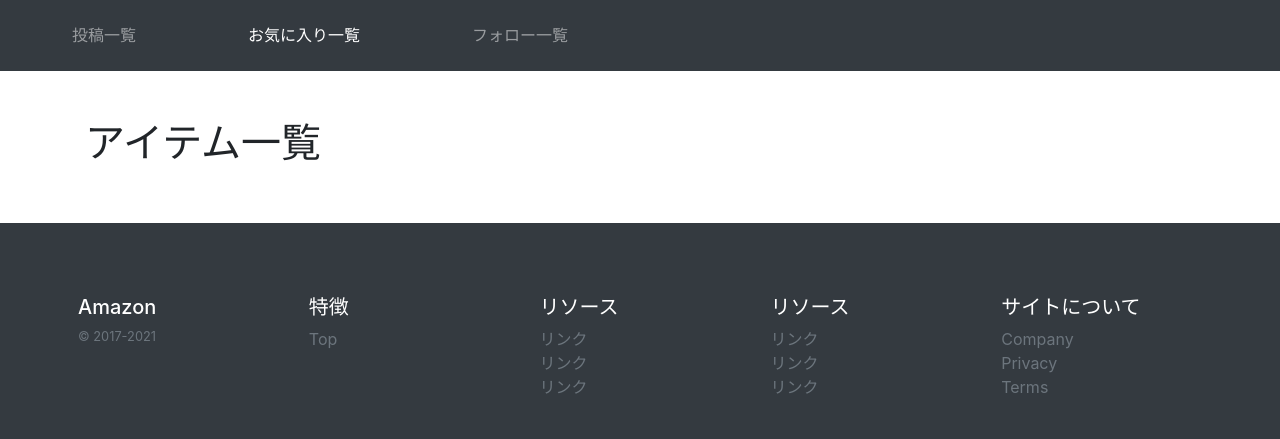
After one commit to ajdjaiuoapooiad/project7-youtube, a Django app: template templates/pages/user_good.html in a window 1280 px wide. The commit adds this page. Shown: the part 713-1152 px from the top of the page. Run offline with Django 3.2, Linux system fonts and the light colour scheme; the template is opened without the code that fills it, so the values that code supplies are empty.

Commit message:
user__list design

```diff
--- a/base/models/item_models.py
+++ b/base/models/item_models.py
@@ -1,6 +1,8 @@
 from django.db import models
 import os
 from django.utils.crypto import get_random_string
+from django.contrib.auth import get_user_model
+
 
 #関数
 
@@ -46,6 +48,9 @@ class Item(models.Model):
     created_at=models.DateTimeField(auto_now_add=True)
     updated_at=models.DateTimeField(auto_now=True)
 
+    #Userとの紐付け
+
+
     category=models.ForeignKey(Category,on_delete=models.SET_NULL,null=True,blank=True)
     tags=models.ManyToManyField(Tag,blank=True)
 
--- a/base/views/item_views.py
+++ b/base/views/item_views.py
@@ -19,6 +19,8 @@ class ItemCreateView(generic.CreateView):
 
 
 
+
+
 class ItemUpdateView(generic.UpdateView):
     model=Item
     form_class=ItemCreateForm
--- a/config/urls.py
+++ b/config/urls.py
@@ -27,7 +27,10 @@ urlpatterns = [
     path('login/',views.Login.as_view()),
     path('signup/',views.SignupView.as_view()),
 
-    #
+    #User
+    path('user/<str:pk>/',views.UserListView.as_view()),
+    path('user/good/<str:pk>/',views.GoodView.as_view()),
+    path('user/like/<str:pk>/',views.LikeView.as_view()),
 
     #Item
     path('item/delete/<str:pk>/',views.ItemDeleteView.as_view()),
--- /dev/null
+++ b/templates/pages/user_good.html
@@ -0,0 +1,56 @@
+{%extends 'base.html'%}
+
+
+
+{%block content%}
+
+
+        <div class="">
+            <img class="rounded-circle" src="/static/sample_image/kkrn_icon_user_1.png" alt="Circle image" width="200px" height="200px" >
+
+            <h1>{{user.username}}</h1>
+            <img src="/static/sample_image/pexels-iriser-673803.jpg" alt="" class="" width="100%" height="400px">
+
+
+        </div>
+
+        <div class="">
+            <nav class="navbar navbar-expand-lg navbar-dark bg-dark py-3">
+                <button class="navbar-toggler" type="button" data-toggle="collapse" data-target="#navbarTogglerDemo01" aria-controls="navbarTogglerDemo01" aria-expanded="false" aria-label="Toggle navigation">
+                  <span class="navbar-toggler-icon"></span>
+                </button>
+                <div class="collapse navbar-collapse" id="navbarTogglerDemo01">
+                  <ul class="navbar-nav mr-auto mt-2 mt-lg-0 ">
+                    <li class="nav-item mx-5 ">
+                      <a class="nav-link" href="/user/{{user.pk}}/">投稿一覧</a>
+                    </li>
+                    <li class="nav-item mx-5 active">
+                      <a class="nav-link " href="/user/good/{{user.pk}}/">お気に入り一覧<span class="sr-only">(current)</span></a>
+                    </li>
+                    <li class="nav-item mx-5 ">
+                        <a class="nav-link " href="/user/like/{{user.pk}}/">フォロー一覧</a>
+                    </li>
+
+                  </ul>
+                </div>
+            </nav>
+
+        </div>
+
+        <div class="container my-5">
+            <h1>アイテム一覧</h1>
+
+            <div class="row">
+                {%for object in object_list%}
+                <div class="col-4 border">
+                    <img src="/{{object.thumbnail}}" alt="" width="100%" height="200px">
+                    <a href="/item/{{object.pk}}/" class=""><p>{{object.title}}</p></a>
+
+
+                </div>
+                {%endfor%}
+            </div>
+        </div>
+
+
+{%endblock%}
--- a/templates/snippets/header.html
+++ b/templates/snippets/header.html
@@ -31,5 +31,9 @@
         <input class="form-control mr-sm-2" type="text" placeholder="Search" aria-label="Search">
         <button class="btn btn-outline-success my-2 my-sm-0" type="submit">Search</button>
       </form>
+
+      <a href="/user/{{user.pk}}" class="btn btn-success">{{user.get_username}}でログイン中</a>
+
+
     </div>
   </nav>
```
Also changed, not shown: base/views/account_views.py (+14 -1 lines), templates/pages/user_like.html (added, +56 -0 lines), templates/pages/user_list.html (added, +56 -0 lines), db.sqlite3, static/image/items/86LBc2EZDJwfZEt8beLFVW/hqdefault_10.webp (added), static/image/items/ORHfUyiTW3Q1A57CqrSQkx/hqdefault_21.webp (added), static/sample_image/jeremy-bishop-cEeEtjedNls-unsplash.jpg (added), static/sample_image/kkrn_icon_user_1.png (added), static/sample_image/pexels-eberhardgross-443446 (1).jpg (added), static/sample_image/pexels-eberhardgross-640781 (1).jpg (added), 2 other files.
